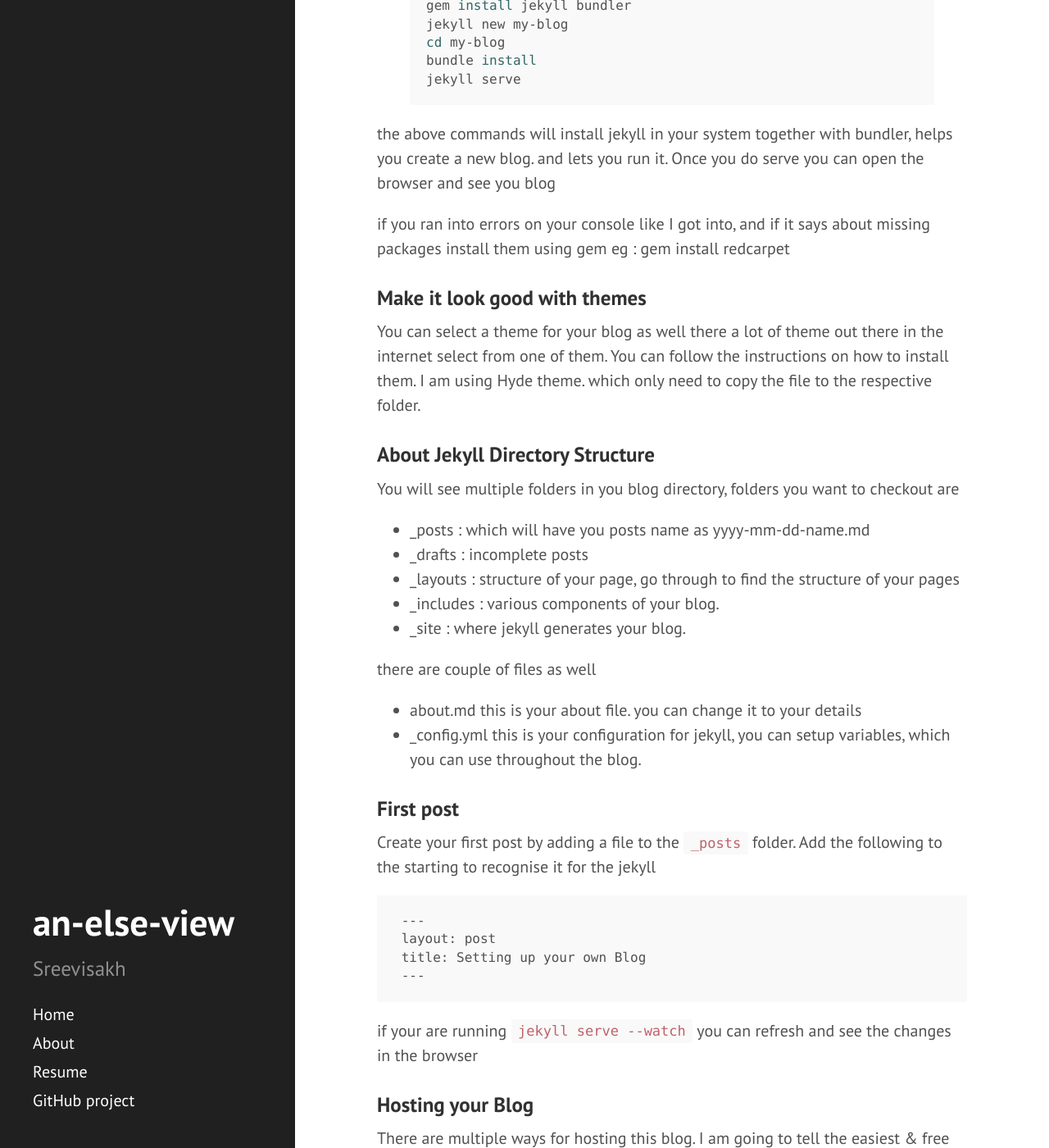
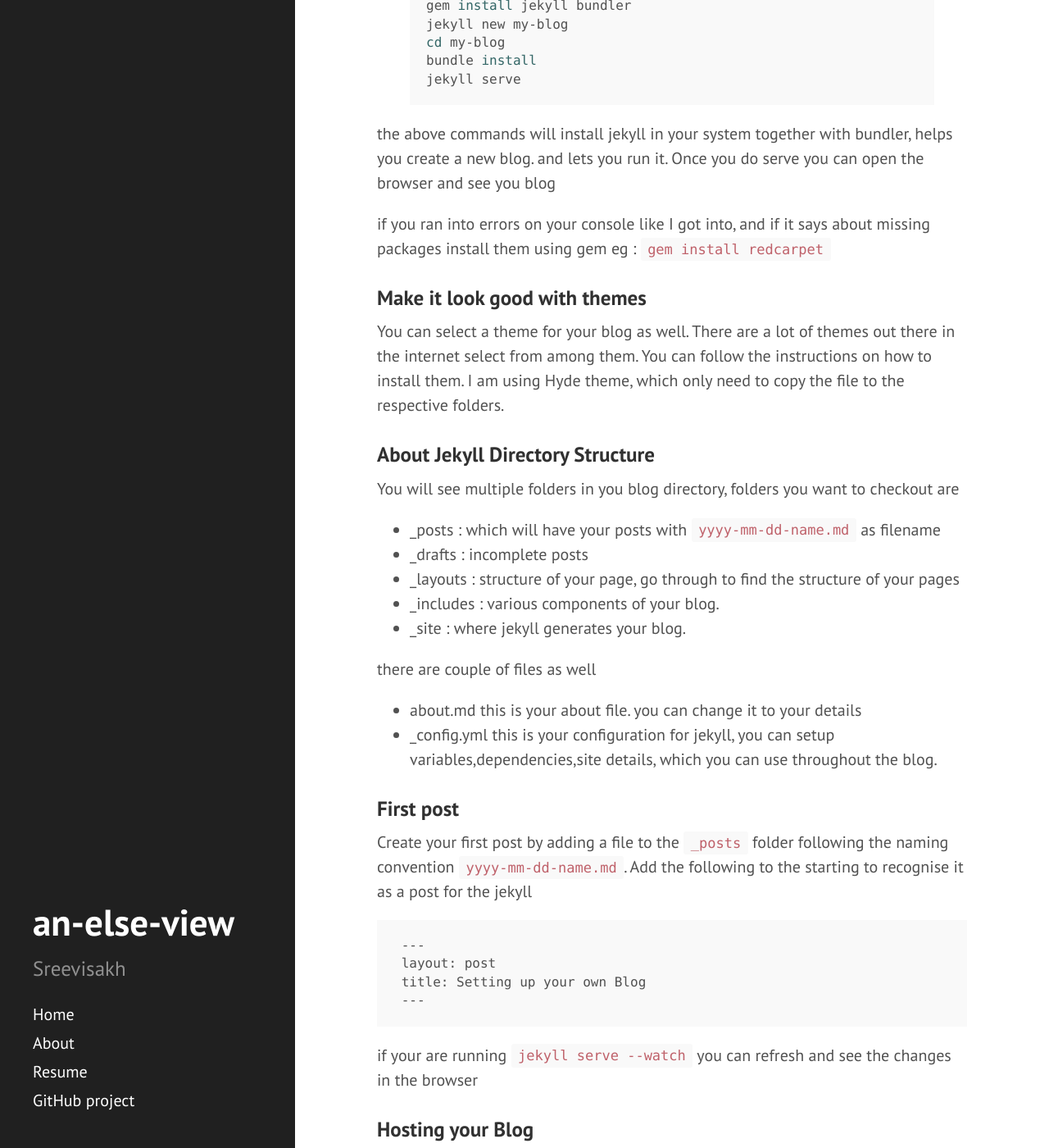
Before and after one commit to sreevisakh/sreevisakh.github.io.original, a Jekyll site: the page built from _posts/2016-09-18-setting-up-your-own-blog.md, in a window 1280 px wide and 1400 px high, scrolled down 665 px. Shown: the whole window at 82% size. Built offline with Jekyll 4.4.1, drawn with Linux system fonts in a browser that asks for light colours; Markdown is read by kramdown in place of the engine named in the settings.

Commit message:
Setting-your-own-blog

```diff
--- a/_posts/2016-09-18-setting-up-your-own-blog.md
+++ b/_posts/2016-09-18-setting-up-your-own-blog.md
@@ -19,15 +19,15 @@ jekyll serve
 the above commands will install jekyll in your system together with bundler, helps you create a new blog. and lets you run it. Once you do serve you can open the browser and see you blog
 
 if you ran into errors on your console like I got into, and if it says about missing packages install them using gem
-eg : gem install redcarpet
+eg : `gem install redcarpet`
 
 ### Make it look good with themes
-You can select a theme for your blog as well there a lot of theme out there in the internet select from one of them. You can follow the instructions on how to install them. I am using Hyde theme. which only need to copy the file to the respective folder.
+You can select a theme for your blog as well.  There are a lot of themes out there in the internet select from among them. You can follow the instructions on how to install them. I am using Hyde theme, which only need to copy the file to the respective folders.
 
 ### About Jekyll Directory Structure
 You will see multiple folders in you blog directory, folders you want to checkout are
 
- - _posts : which will have you posts name as yyyy-mm-dd-name.md
+ - _posts : which will have your posts with `yyyy-mm-dd-name.md` as filename
  - _drafts : incomplete posts
  - _layouts : structure of your page, go through to find the structure of your pages
  - _includes : various components of your blog.
@@ -36,10 +36,10 @@ You will see multiple folders in you blog directory, folders you want to checkou
 there are couple of files as well
 
  - about.md this is your about file. you can change it to your details
- - _config.yml this is your configuration for jekyll, you can setup variables, which you can use throughout the blog.
+ - _config.yml this is your configuration for jekyll, you can setup variables,dependencies,site details, which you can use throughout the blog.
 
 ### First post
-  Create your first post by adding a file to the `_posts` folder. Add the following to the starting to recognise it for the jekyll
+  Create your first post by adding a file to the `_posts` folder following the naming convention `yyyy-mm-dd-name.md`. Add the following to the starting to recognise it as a post for the jekyll
 
 <pre>
  ---
```
